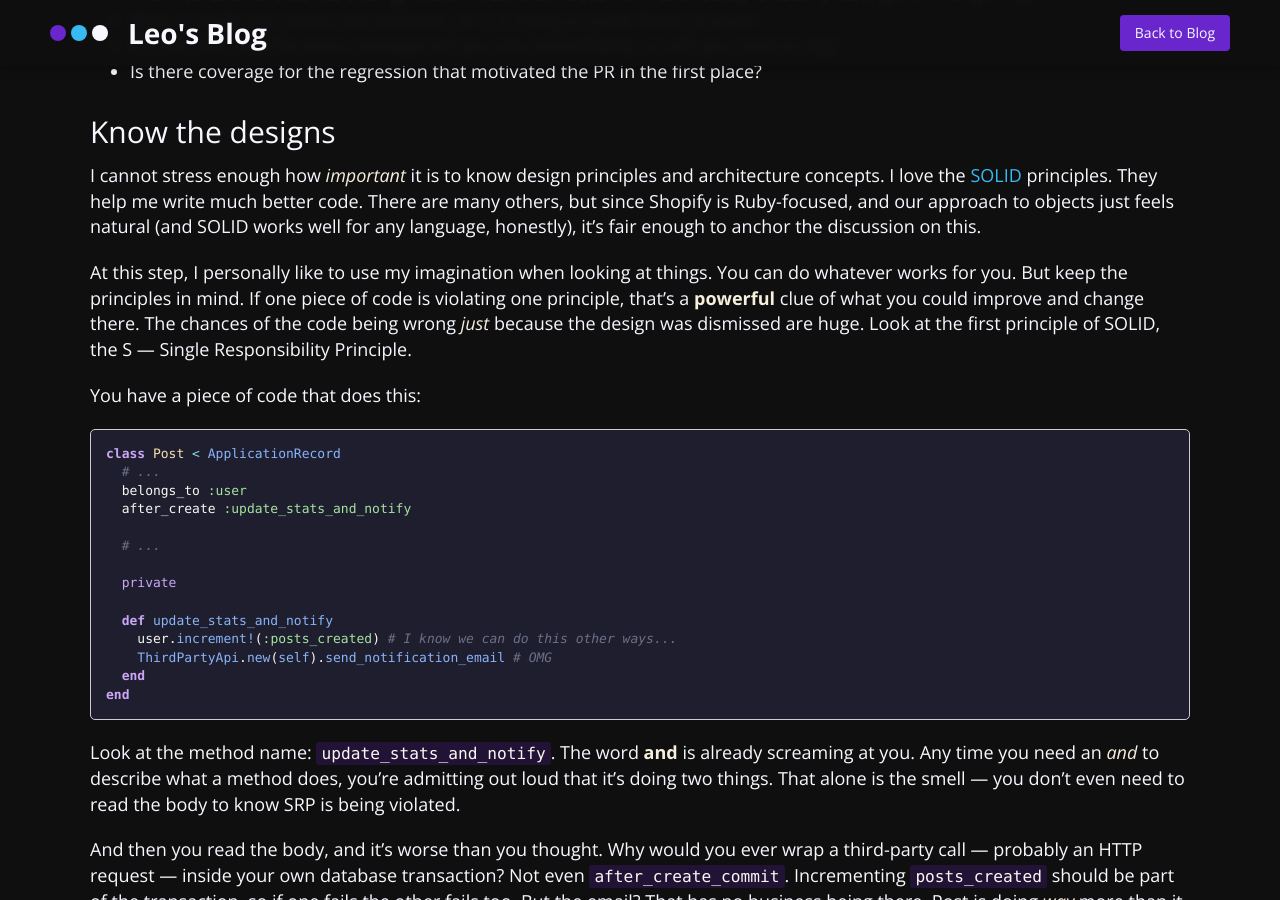
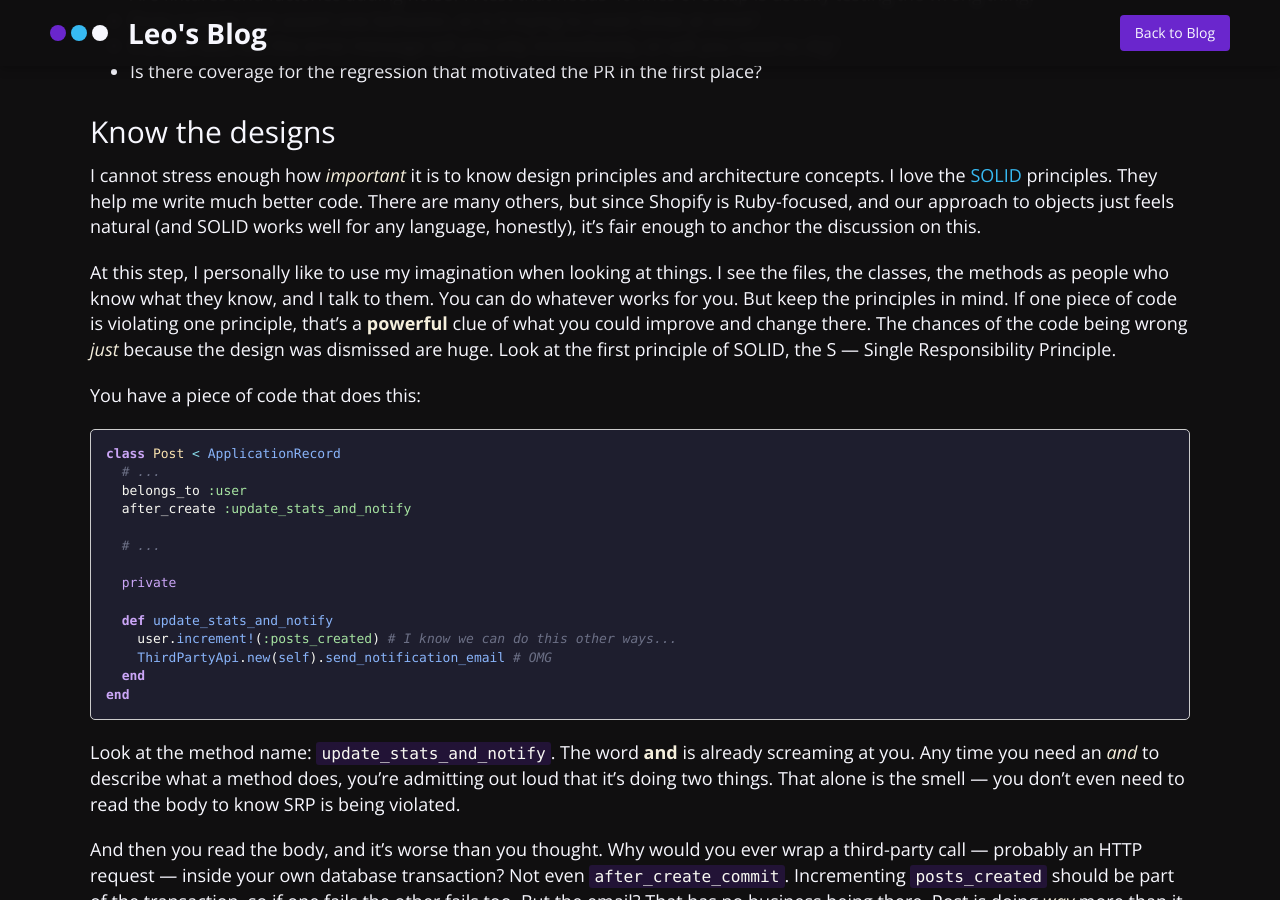
Before and after one commit to dantetekanem/dantetekanem.github.io, a Jekyll site: the page built from _posts/2026-04-18-code-reviews-matter-a-freaking-lot.md, in a window 1280 px wide and 900 px high, scrolled down 3074 px. Built offline with Jekyll 4.4.1, drawn with Linux system fonts in a browser that asks for light colours.

Commit message:
small improvs

```diff
--- a/_posts/2026-04-18-code-reviews-matter-a-freaking-lot.md
+++ b/_posts/2026-04-18-code-reviews-matter-a-freaking-lot.md
@@ -80,7 +80,7 @@ Another few points worth checking:
 
 I cannot stress enough how *important* it is to know design principles and architecture concepts. I love the [SOLID](https://en.wikipedia.org/wiki/SOLID) principles. They help me write much better code. There are many others, but since Shopify is Ruby-focused, and our approach to objects just feels natural (and SOLID works well for any language, honestly), it's fair enough to anchor the discussion on this.
 
-At this step, I personally like to use my imagination when looking at things. You can do whatever works for you. But keep the principles in mind. If one piece of code is violating one principle, that's a **powerful** clue of what you could improve and change there. The chances of the code being wrong *just* because the design was dismissed are huge. Look at the first principle of SOLID, the S — Single Responsibility Principle.
+At this step, I personally like to use my imagination when looking at things. I see the files, the classes, the methods as people who know what they know, and I talk to them. You can do whatever works for you. But keep the principles in mind. If one piece of code is violating one principle, that's a **powerful** clue of what you could improve and change there. The chances of the code being wrong *just* because the design was dismissed are huge. Look at the first principle of SOLID, the S — Single Responsibility Principle.
 
 You have a piece of code that does this:
 
```
Also changed, not shown: 2 other files.
